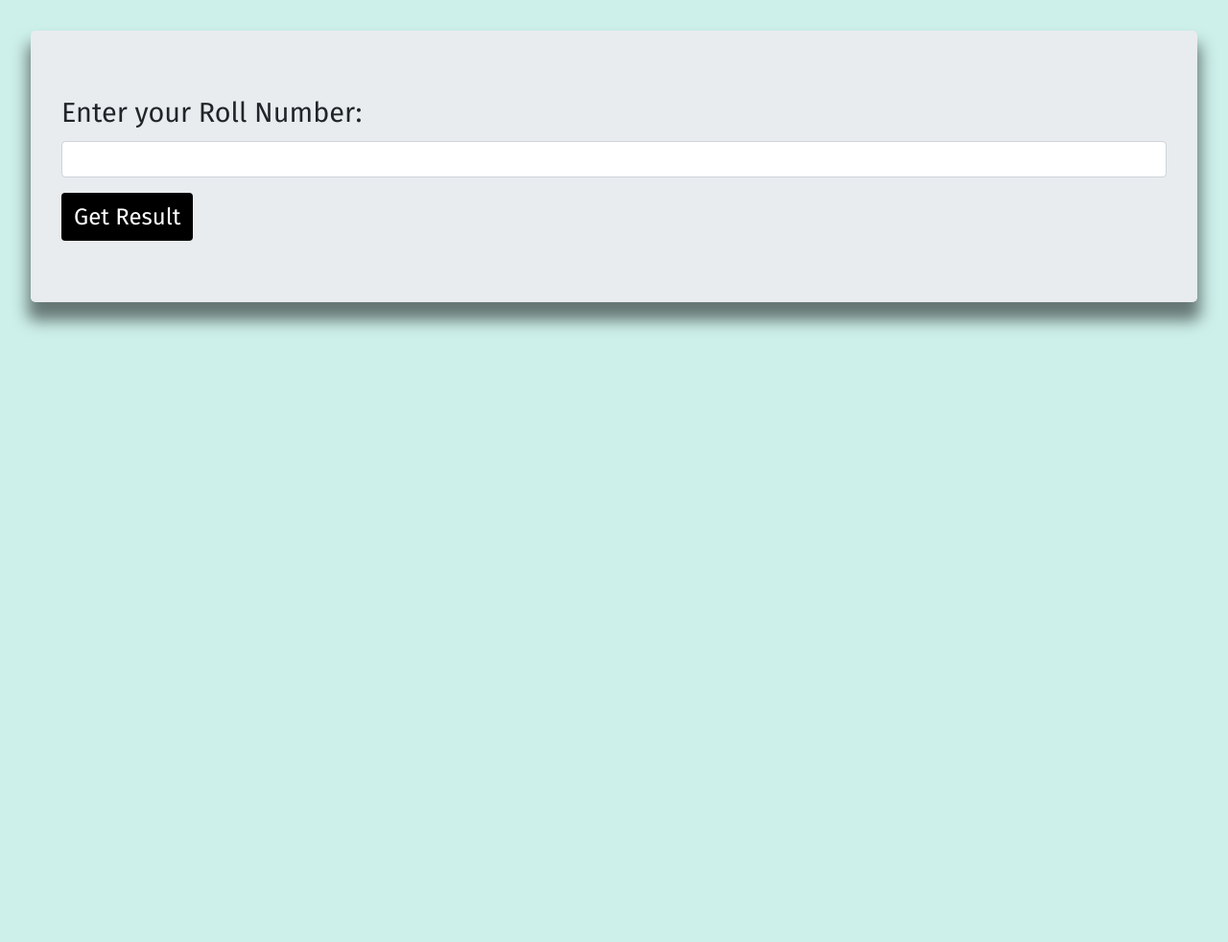
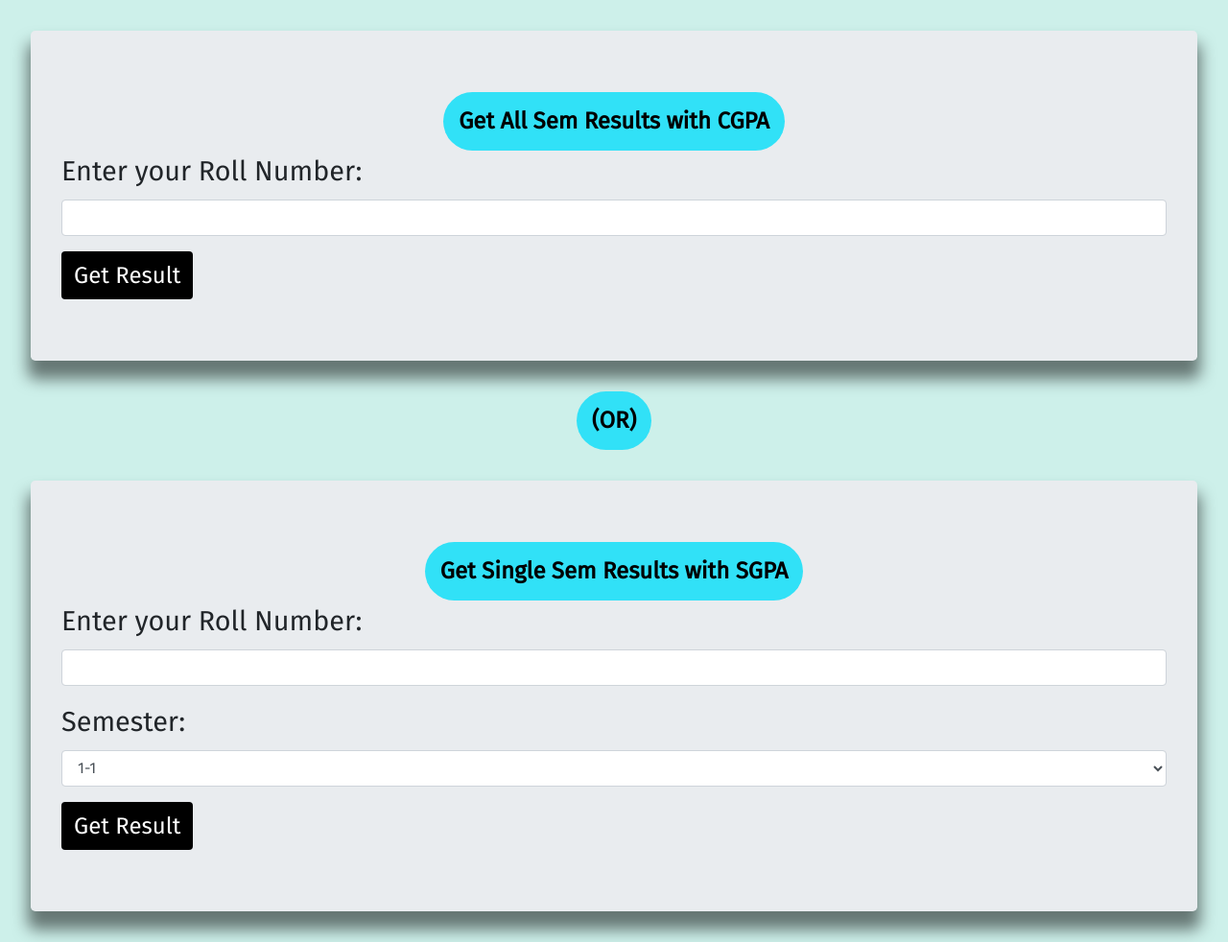
Before and after one commit to SiddharthKoyugura/RRResults, a Flask app: page / in a window 1280 px wide. Shown: the part 98-1080 px from the top of the page at 96% size. Before the commit the page ends 442 px from the top, so only its background shows below. Run offline with Flask 2, Linux system fonts and the light colour scheme; some libraries are stand-ins or nearby versions.

Commit message:
2-2 update

```diff
--- a/main.py
+++ b/main.py
@@ -15,6 +15,11 @@ class StudentForm(FlaskForm):
     # code = SelectField(label="Semester:", choices=[("1-1", "1-1"), ("1-2", "1-2"), ("2-1", "2-1"), ("2-2", "2-2"), ("3-1", "3-1"), ("3-2", "3-2"), ("4-1", "4-1"), ("4-2", "4-2")], validators=[DataRequired()])
     submit = SubmitField(label="Get Result")
 
+class StudentSingleSem(FlaskForm):
+    htno = StringField(label="Enter your Roll Number:", validators=[Length(min=10, max=10), DataRequired()])
+    code = SelectField(label="Semester:", choices=[("1-1", "1-1"), ("1-2", "1-2"), ("2-1", "2-1"), ("2-2", "2-2"), ("3-1", "3-1"), ("3-2", "3-2"), ("4-1", "4-1"), ("4-2", "4-2")], validators=[DataRequired()])
+    submit = SubmitField(label="Get Result")
+
 # Get Year for footer
 x = datetime.now()
 year = x.year
@@ -22,26 +27,52 @@ year = x.year
 @app.route("/", methods=["GET", "POST"])
 def home():
     sform = StudentForm()
-    if sform.validate_on_submit():
-        return redirect(url_for('results', roll=sform.htno.data))
-    return render_template("home.html", form=sform, year=year)
+    single_sem_form = StudentSingleSem()
+    if request.method == "POST":
+        try:
+            return redirect(url_for("results", roll=single_sem_form.htno.data, sem_code = single_sem_form.code.data))
+        except:
+            return redirect(url_for('results', roll=sform.htno.data))
+    # if sform.validate_on_submit():
+    #     return redirect(url_for('results', roll=sform.htno.data))
+    # elif single_sem_form.validate_on_submit():
+    #     print("2", single_sem_form.htno.data)
+    #     return redirect(url_for("results", roll=single_sem_form.htno.data, sem_code = single_sem_form.code.data))
+    return render_template("home.html", form=sform,form2=single_sem_form, year=year)
 
 @app.route("/results")
 def results():
     roll = request.args["roll"]
-    marks_data = get_result(roll)
+    have_sem_code = False
     cgpa = 0
-    i = 0
-    for sem_code in ["1-1", "1-2", "2-1", "2-2", "3-1", "3-2", "4-1", "4-2"]:
-        try:
-            cgpa += marks_data[sem_code][-1]["sgpa"]
-            i += 1
-        except:
-            pass
+    # print(request.args["sem_code"])
+    try:
+        semester_code = request.args["sem_code"]
+        have_sem_code = True
+    except:
+        have_sem_code = False
+    if not have_sem_code:
+        marks_data = get_result(roll)
+        i = 0
+        for sem_code in ["1-1", "1-2", "2-1", "2-2", "3-1", "3-2", "4-1", "4-2"]:
+            try:
+                cgpa += marks_data[sem_code][-1]["sgpa"]
+                i += 1
+            except:
+                pass
+    else:
+        results_data = get_single_sem_result(roll, semester_code)
+        marks_data = results_data[0]
+        sgpa = results_data[1]
     if marks_data:
-        return render_template("result.html", marks_data=marks_data, personal_data=personal_data, cgpa=round(cgpa / i,2))
+        if cgpa:
+            return render_template("result.html", marks_data=marks_data, personal_data=personal_data, cgpa=round(cgpa / i,2))
+        print(sgpa[-1])
+        return render_template("single_sem.html", marks_data=marks_data, personal_data=personal_data, sgpa = sgpa[-1])
+
     flash("INVALID CREDENTIALS / JNTUH SERVERS ARE DOWN")
     return redirect(url_for("home"))
 
+
 if __name__ == "__main__":
     app.run(host="localhost", port=3000, debug=True)
--- a/results.py
+++ b/results.py
@@ -13,11 +13,11 @@ headers = {
 sem11 = [1323, 1358, 1404, 1430, 1467, 1504, 1572]
 sem12 = [1356, 1363, 1381, 1435, 1448, 1481, 1503, 1570]
 sem21 = [1391, 1425, 1449, 1496, 1560]
-sem22 = [1437, 1447, 1476, 1501, 1565]
-sem31 = [1454, 1491, 1550]
-sem32 = [1502, 1555]
-sem41 = [1545]
-sem42 = [1580]
+sem22 = [1437, 1447, 1476, 1501, 1565, 1605]
+sem31 = [1454, 1491, 1550, 1590]
+sem32 = [1502, 1555, 1595]
+sem41 = [1545, 1585]
+sem42 = [1580, 1600]
 
 
 personal_data = {}
@@ -136,6 +136,7 @@ def get_sem_codes_list(sem_code):
 def get_result(roll):
     global marks_data, sgpa, results_dict
     results_dict = {}
+    # for sem_code in ["1-1"]:
     for sem_code in ["1-1", "1-2", "2-1", "2-2", "3-1", "3-2", "4-1", "4-2"]:
         verify_results(roll.upper(), get_sem_codes_list(sem_code))
         if marks_data:
@@ -147,5 +148,20 @@ def get_result(roll):
             break
     return results_dict
 
+def get_single_sem_result(roll, sem_code):
+    global marks_data, sgpa
+    marks_data, sgpa = [], []
+    verify_results(roll.upper(), get_sem_codes_list(sem_code))
+    return [marks_data, sgpa]
+
+# def get_result(roll, sem_code):
+#     global marks_data, sgpa
+#     marks_data, sgpa = [], []
+#     verify_results(roll.upper(), get_sem_codes_list(sem_code))
+#     return marks_data
+get_single_sem_result("20ve1a66a0", "1-1")
+# print(sgpa)
+# get_result("20ve1a6689", "1-1")
+# pprint(personal_data)
 # get_result("20ve1a6688")
 # pprint(results_dict)
--- a/static/css/styles.css
+++ b/static/css/styles.css
@@ -72,6 +72,17 @@ h1 {
     font-size: 1.4rem;
 }
 
+.note {
+    font-size: 1.5rem;
+    font-weight: 800;
+    background: #31e1f7;
+    color: black;
+    padding: 1rem;
+    border-radius: 5rem;
+    width: fit-content;
+    margin: 0 auto;
+}
+
 .sem-code {
     text-align: center;
     margin-top: 2rem;
--- a/templates/home.html
+++ b/templates/home.html
@@ -11,8 +11,26 @@
 
      <div class="jumbotron">
         <form action="{{ url_for('home') }}" method="post">
+            <div>
+                <h1 class="note">Get All Sem Results with CGPA</h1>
+            </div>
+
             {{ form.csrf_token }}
             {{ wtf.quick_form(form) }}
             <!-- <a href=""><button type="submit" class="btn btn-dark">Results</button></a> -->
         </form>
      </div>
+     <div class="">
+        <h1 class="note">(OR)</h1>
+     </div>
+     <div class="jumbotron">
+        <form action="{{ url_for('home') }}" method="post">
+            <div>
+                <h1 class="note">Get Single Sem Results with SGPA</h1>
+            </div>
+
+            {{ form2.csrf_token }}
+            {{ wtf.quick_form(form2) }}
+            <!-- <a href=""><button type="submit" class="btn btn-dark">Results</button></a> -->
+        </form>
+     </div>
```
Also changed, not shown: templates/single_sem.html (added, +48 -0 lines).
